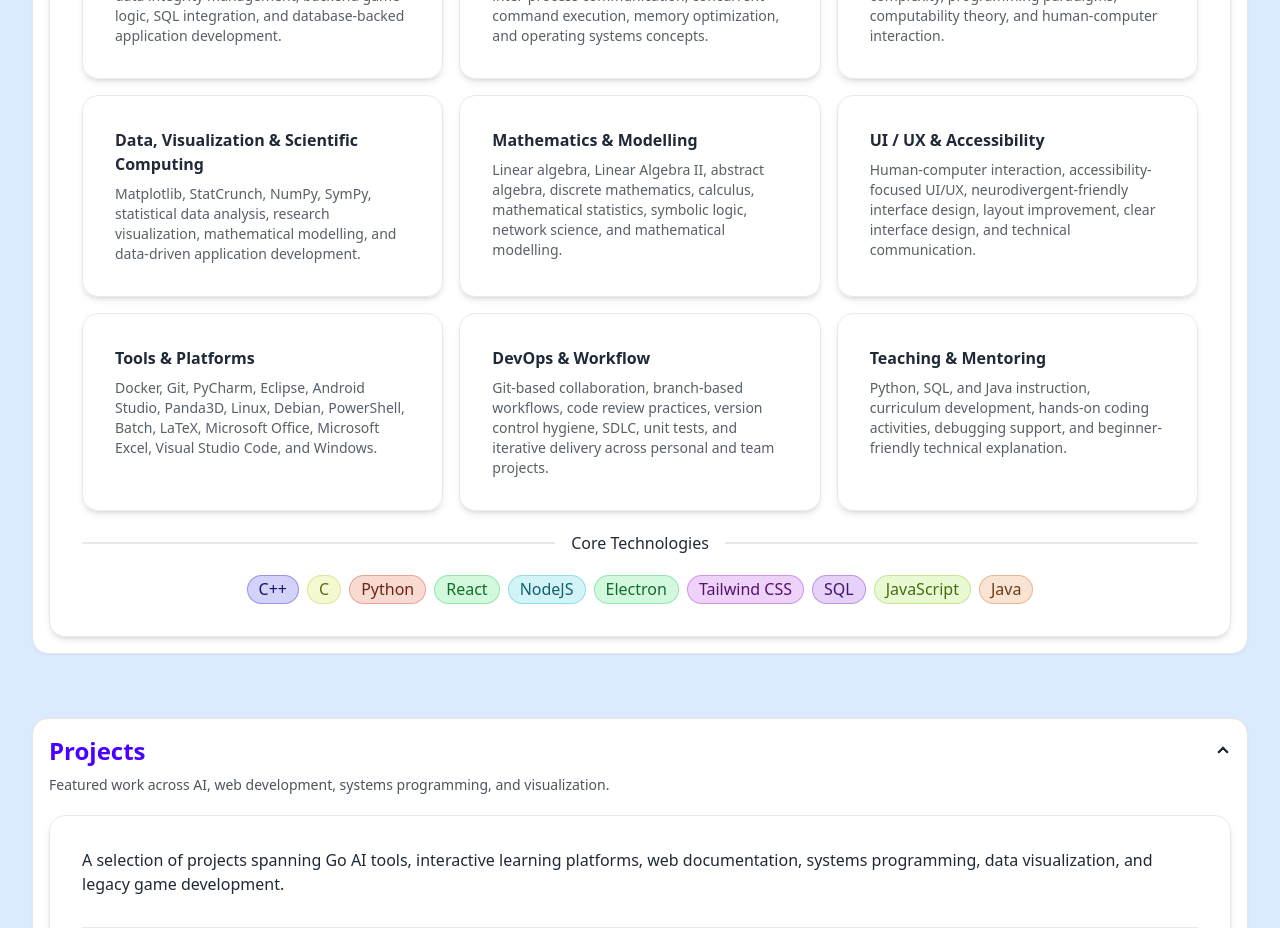
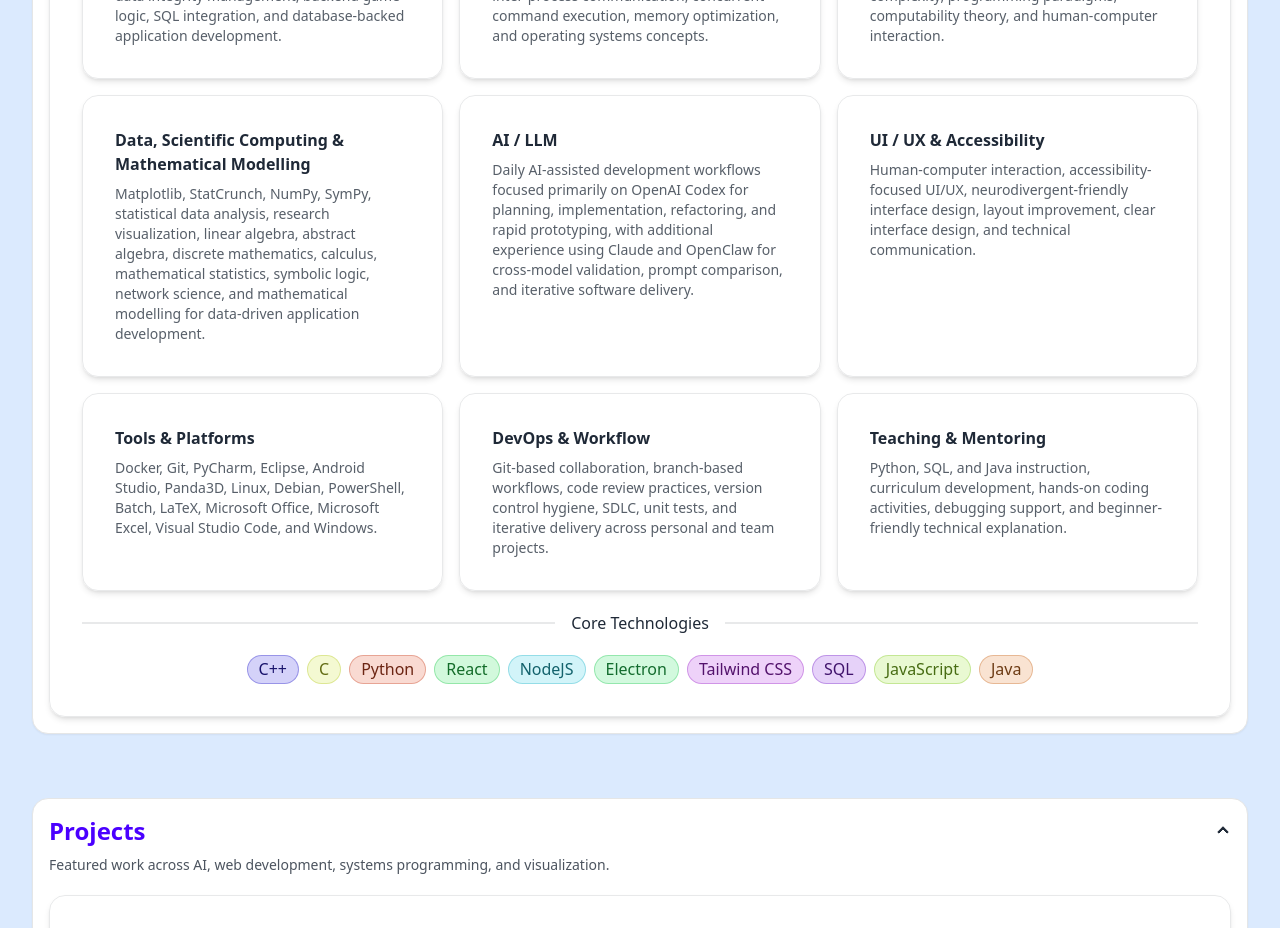
Before and after one commit to axyl-casc/axyl-casc.github.io, a React (Vite) app: page / in a window 1280 px wide. Shown: the part 1480-2408 px from the top of the page. Built offline with nearby package versions, Linux system fonts and the light colour scheme.

Commit message:
Update technical skills with combined math/data and AI/LLM section

```diff
--- a/src/pages/HomePage.tsx
+++ b/src/pages/HomePage.tsx
@@ -143,11 +143,13 @@ export function HomePage() {
         <div className="card content-card">
           <div className="card-body">
             <h3 className="card-title text-base">
-              Data, Visualization &amp; Scientific Computing
+              Data, Scientific Computing &amp; Mathematical Modelling
             </h3>
             <p className="text-sm text-base-content/75">
               Matplotlib, StatCrunch, NumPy, SymPy, statistical data analysis,
-              research visualization, mathematical modelling, and data-driven
+              research visualization, linear algebra, abstract algebra, discrete
+              mathematics, calculus, mathematical statistics, symbolic logic,
+              network science, and mathematical modelling for data-driven
               application development.
             </p>
           </div>
@@ -155,13 +157,13 @@ export function HomePage() {
 
         <div className="card content-card">
           <div className="card-body">
-            <h3 className="card-title text-base">
-              Mathematics &amp; Modelling
-            </h3>
+            <h3 className="card-title text-base">AI / LLM</h3>
             <p className="text-sm text-base-content/75">
-              Linear algebra, Linear Algebra II, abstract algebra, discrete
-              mathematics, calculus, mathematical statistics, symbolic logic,
-              network science, and mathematical modelling.
+              Daily AI-assisted development workflows focused primarily on OpenAI
+              Codex for planning, implementation, refactoring, and rapid
+              prototyping, with additional experience using Claude and OpenClaw
+              for cross-model validation, prompt comparison, and iterative
+              software delivery.
             </p>
           </div>
         </div>
```
